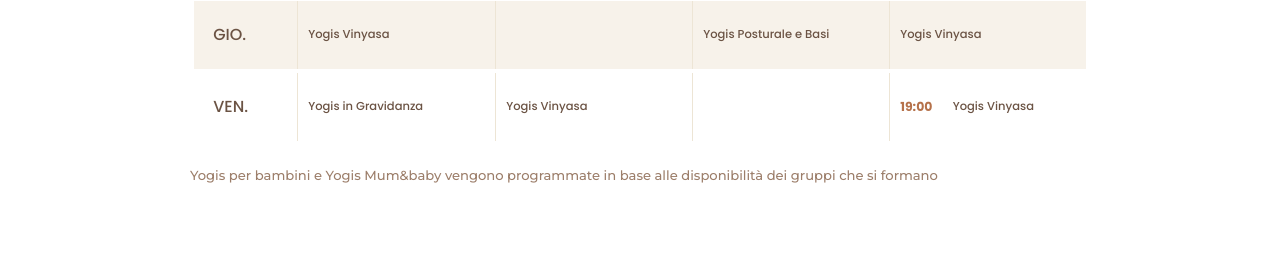
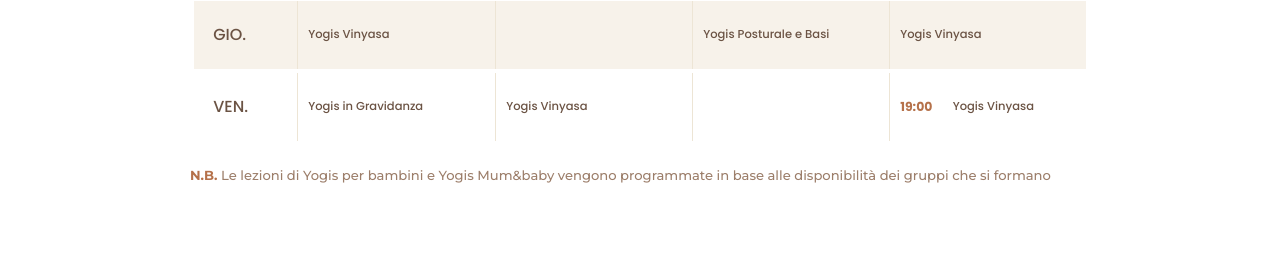
Before and after one commit to SimoneColarelli/claude-version, a plain HTML site: page public/orari/index.html in a window 1280 px wide. Shown: the part 1011-1266 px from the top of the page. Drawn offline with Linux system fonts and the light colour scheme.

Commit message:
Postilla dell'orario: N.B. in evidenza e nuovo testo
Co-Authored-By: Claude Opus 5.5 <noreply@anthropic.com>

```diff
--- a/public/orari/index.html
+++ b/public/orari/index.html
@@ -273,6 +273,11 @@
   .orario-note a {
     color: var(--terracotta);
     text-decoration: none;
+  }
+
+  .orario-note strong {
+    font-weight: 700;
+    color: var(--terracotta);
   }
 
   /* PREZZI GRID */
@@ -695,7 +700,7 @@
     <article class="orario-day"><div class="orario-day-name"><h3 aria-label="GIOVEDÌ">GIO.</h3></div><ul class="orario-slots"><li class="orario-slot" aria-label="09:30: Yogis Vinyasa"><time class="orario-time" datetime="09:30">09:30</time><span class="orario-course">Yogis Vinyasa</span></li><li class="orario-slot orario-slot--empty" aria-label="14:00: nessuna lezione programmata"><time class="orario-time" datetime="14:00">14:00</time><span class="orario-course" aria-hidden="true">Nessuna lezione</span></li><li class="orario-slot" aria-label="18:00: Yogis Posturale e Basi"><time class="orario-time" datetime="18:00">18:00</time><span class="orario-course">Yogis Posturale e Basi</span></li><li class="orario-slot" aria-label="19:30: Yogis Vinyasa"><time class="orario-time" datetime="19:30">19:30</time><span class="orario-course">Yogis Vinyasa</span></li></ul></article>
     <article class="orario-day"><div class="orario-day-name"><h3 aria-label="VENERDÌ">VEN.</h3></div><ul class="orario-slots"><li class="orario-slot" aria-label="09:30: Yogis in Gravidanza"><time class="orario-time" datetime="09:30">09:30</time><span class="orario-course">Yogis in Gravidanza</span></li><li class="orario-slot" aria-label="14:00: Yogis Vinyasa"><time class="orario-time" datetime="14:00">14:00</time><span class="orario-course">Yogis Vinyasa</span></li><li class="orario-slot orario-slot--empty" aria-label="18:00: nessuna lezione programmata"><time class="orario-time" datetime="18:00">18:00</time><span class="orario-course" aria-hidden="true">Nessuna lezione</span></li><li class="orario-slot orario-slot--time-exception" aria-label="19:00: Yogis Vinyasa"><time class="orario-time" datetime="19:00">19:00</time><span class="orario-course">Yogis Vinyasa</span></li></ul></article>
   </div>
-  <p class="orario-note">Yogis per bambini e Yogis Mum&amp;baby vengono programmate in base alle disponibilità dei gruppi che si formano</p>
+  <p class="orario-note"><strong>N.B.</strong> Le lezioni di Yogis per bambini e Yogis Mum&amp;baby vengono programmate in base alle disponibilità dei gruppi che si formano</p>
 </section>
 
 <!-- PREZZI -->
```
